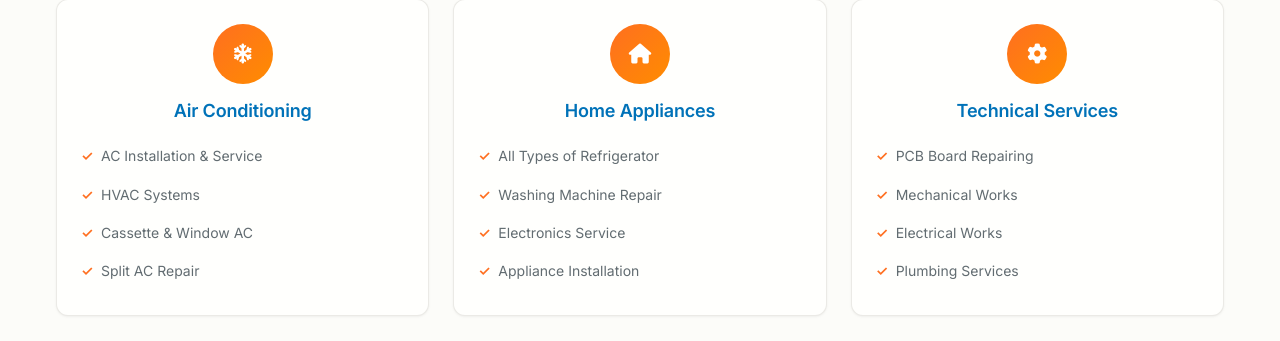
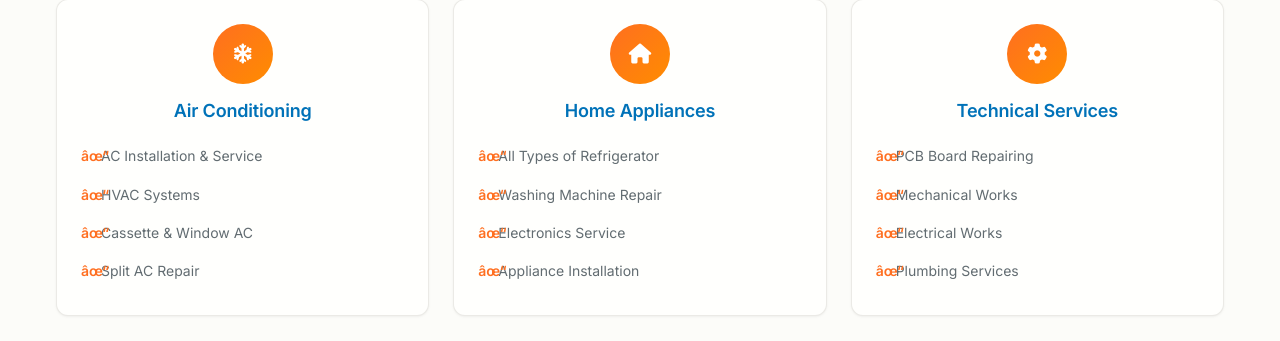
Before and after one commit to muhaimeen12/h2c-service-center-website, a plain HTML site: page index.html in a window 1280 px wide. Shown: the part 949-1290 px from the top of the page. Drawn offline with nearby package versions, Linux system fonts and the light colour scheme; a web font is replaced by a local one.

Commit message:
Update style.css
update4

```diff
--- a/style.css
+++ b/style.css
@@ -1039,7 +1039,7 @@ body {
 }
 
 .service-card__list li::before {
-  content: '✓';
+  content: 'âœ“';
   position: absolute;
   left: 0;
   color: var(--color-accent);
```
